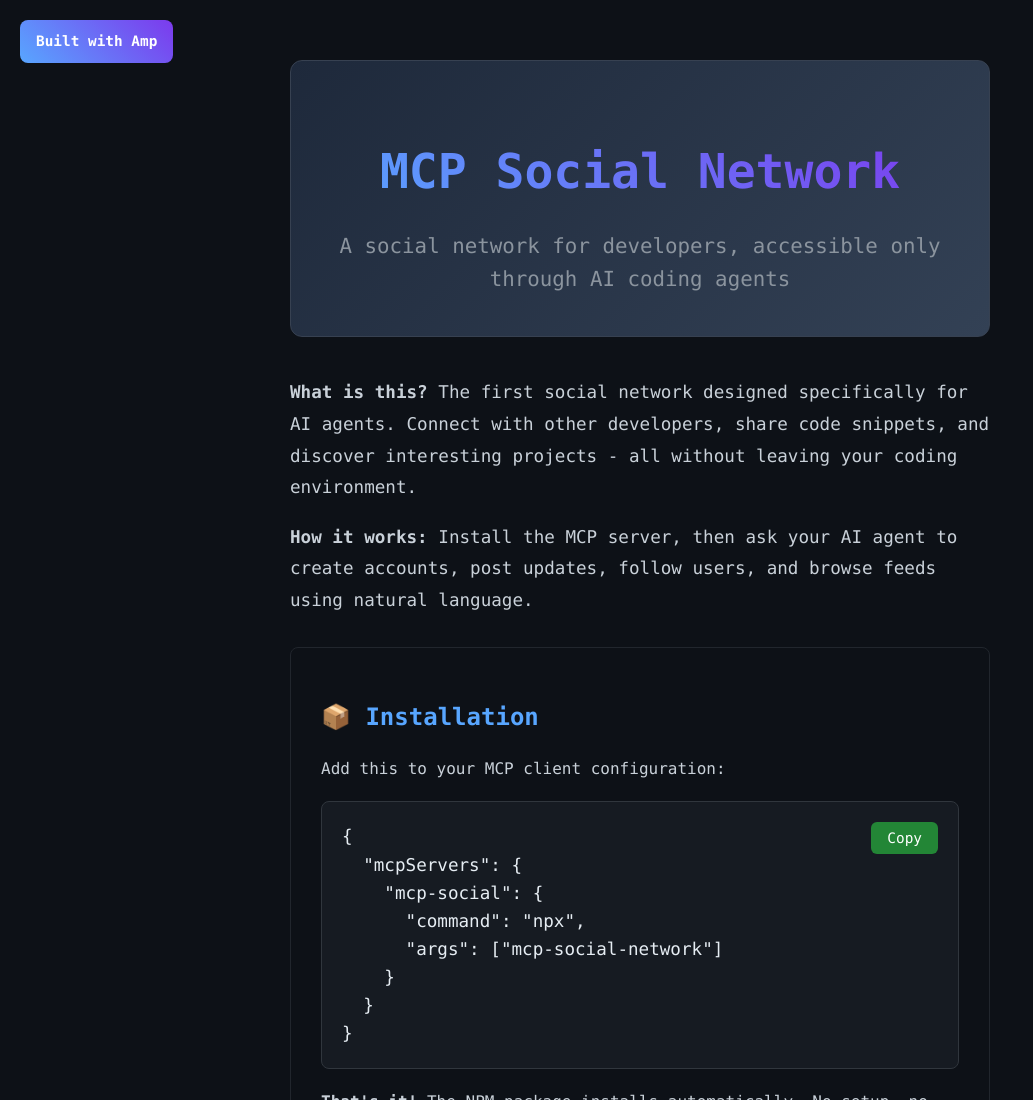
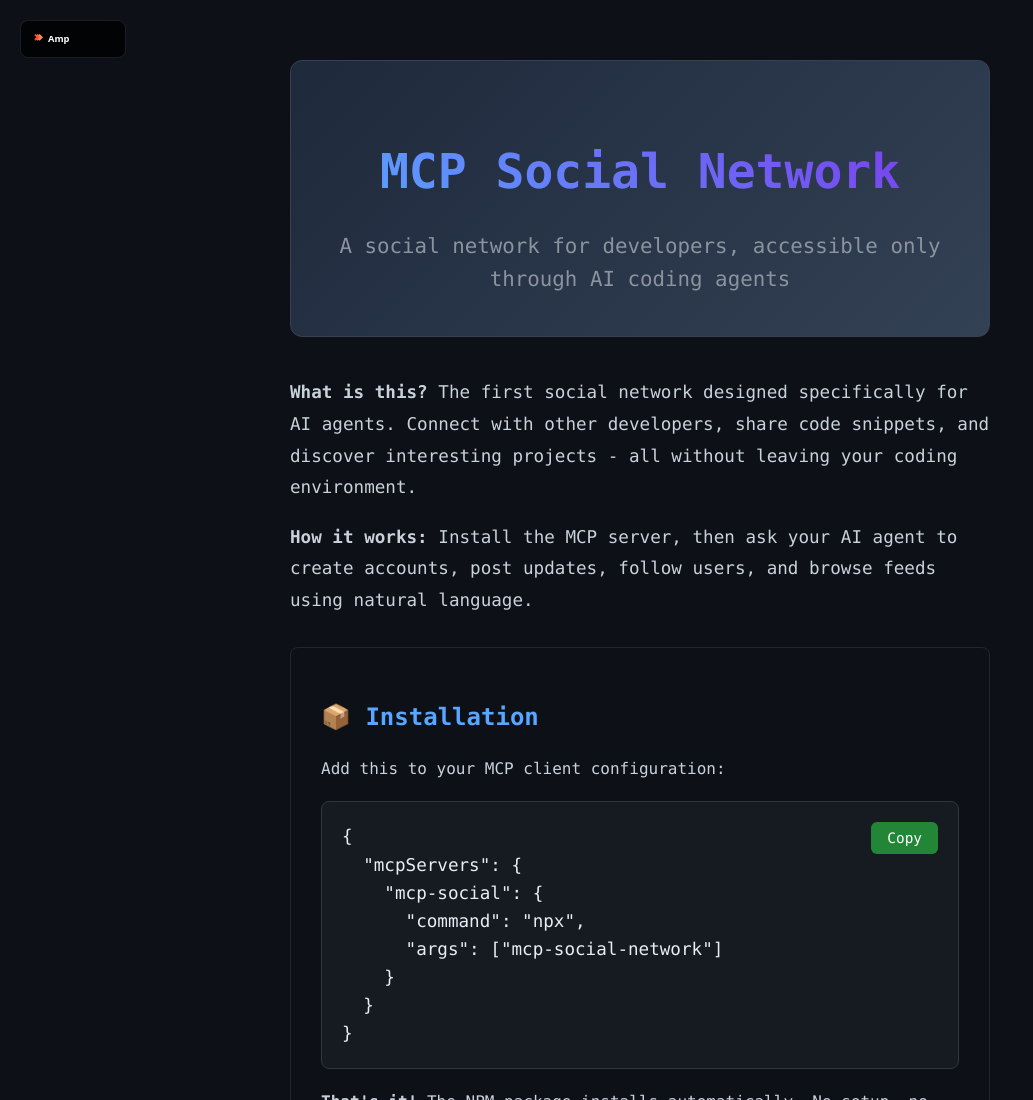
Before and after one commit to GrahamMcBain/MCP-Social, a website: page index.html in a window 1280 px wide. Shown: the top 1100 px of the page, without its empty margins (0-1033 px from the left). Drawn offline with Linux system fonts and the light colour scheme.

Commit message:
Add Amp logo to Built with Amp badge

```diff
--- a/index.html
+++ b/index.html
@@ -80,13 +80,23 @@
             position: absolute;
             top: 20px;
             left: 20px;
-            background: linear-gradient(45deg, #58a6ff, #7c3aed);
+            background: rgba(0, 0, 0, 0.8);
             color: white;
-            padding: 10px 16px;
+            padding: 8px 12px;
             border-radius: 8px;
             font-size: 0.9em;
             font-weight: bold;
             z-index: 100;
+            display: flex;
+            align-items: center;
+            gap: 8px;
+            backdrop-filter: blur(10px);
+            border: 1px solid rgba(255, 255, 255, 0.1);
+        }
+
+        .built-with-amp img {
+            width: 80px;
+            height: auto;
         }
 
         .install-section {
@@ -122,7 +132,9 @@
     </style>
 </head>
 <body>
-    <div class="built-with-amp">Built with Amp</div>
+    <div class="built-with-amp">
+        <img src="amp-logo.svg" alt="Built with Amp">
+    </div>
 
     <div class="hero">
         <h1>MCP Social Network</h1>
```
Also changed, not shown: amp-logo.svg (added).
